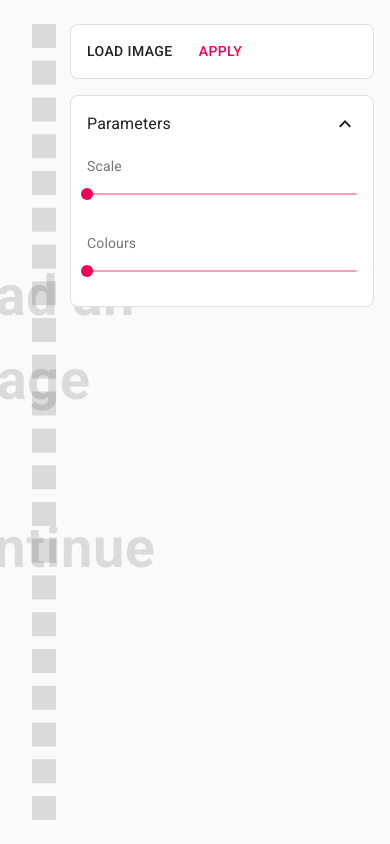
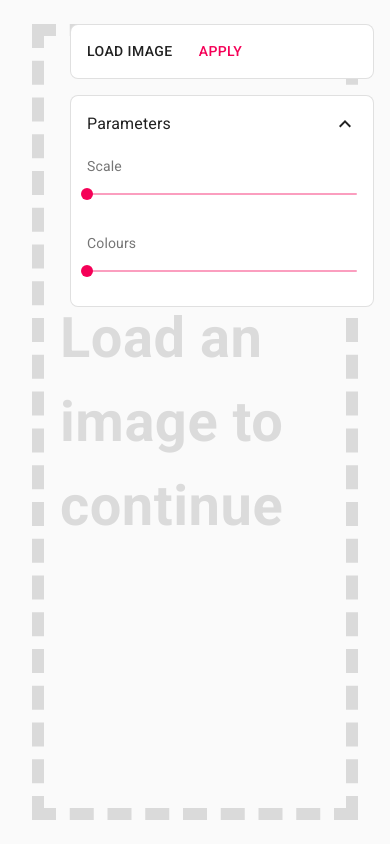
Before and after one commit to hack3ric/pixelate, a Next.js app: page / in a window 390 px wide. Built offline with nearby package versions, Linux system fonts and the light colour scheme.

Commit message:
Fix mobile view size

```diff
--- a/pages/index.tsx
+++ b/pages/index.tsx
@@ -13,14 +13,22 @@ const drawerWidth = 320;
 const useStyles = makeStyles(theme => createStyles({
   app: {
     display: "flex",
-    backgroundColor: theme.palette.background.default
+    backgroundColor: theme.palette.background.default,
+    width: "100%",
+    height: "100%"
   },
   main: {
     width: `calc(100% - ${drawerWidth}px)`,
-    height: "100vh",
+    [theme.breakpoints.down("sm")]: {
+      width: "100%"
+    },
+    height: "100%",
     padding: "24px 32px"
   },
   drawer: {
+    // [theme.breakpoints.down("sm")]: {
+    //   display: "none"
+    // },
     width: drawerWidth,
     background: "transparent",
     border: "none",
--- a/src/components/Welcome.tsx
+++ b/src/components/Welcome.tsx
@@ -9,7 +9,8 @@ const useStyles = makeStyles(theme => createStyles({
     // borderRadius: 8, // buggy on firefox
     display: "flex",
     justifyContent: "center",
-    alignItems: "center"
+    alignItems: "center",
+    padding: 16
   },
   typography: {
     fontSize: 56,
--- a/src/theme.ts
+++ b/src/theme.ts
@@ -12,7 +12,9 @@ export default function makeTheme(prefersDarkMode: boolean): Theme {
     overrides: {
       MuiCssBaseline: {
         "@global": {
-          "html, body": {
+          "html, body, #__next": {
+            width: "100%",
+            height: "100%",
             overflow: "hidden"
           }
         }
```
